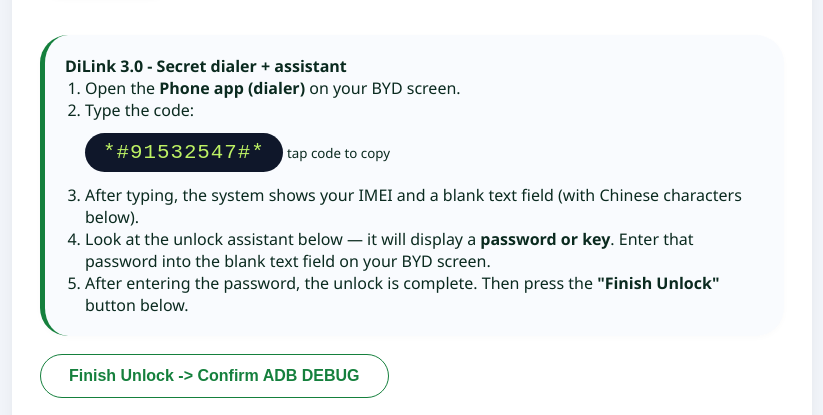
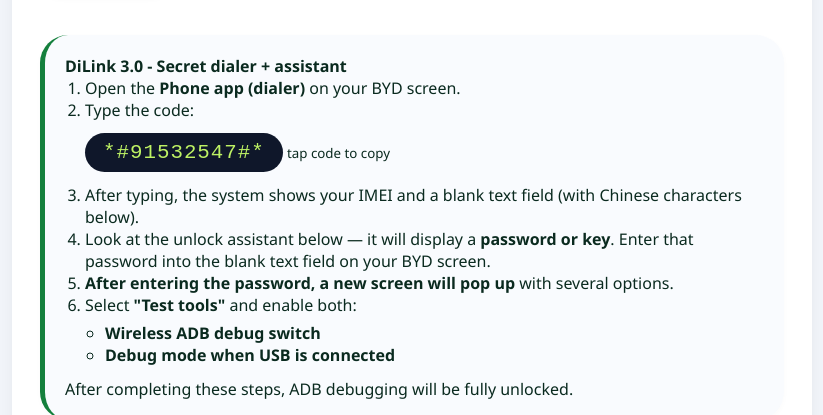
Before and after one commit to EpailXi/BYDSIDELOADEPAILXI, a plain HTML site: page index.html in a window 1280 px wide. Shown: the part 279-694 px from the top of the page, without its empty margins (228-1051 px from the left). Drawn offline with Linux system fonts and the light colour scheme.

Commit message:
Update index.html

```diff
--- a/index.html
+++ b/index.html
@@ -507,8 +507,15 @@
                         <small>tap code to copy</small>
                         <li>After typing, the system shows your IMEI and a blank text field (with Chinese characters below).</li>
                         <li>Look at the unlock assistant below — it will display a <strong>password or key</strong>. Enter that password into the blank text field on your BYD screen.</li>
-                        <li>After entering the password, the unlock is complete. Then press the <strong>"Finish Unlock"</strong> button below.</li>
+                        <li><strong>After entering the password, a new screen will pop up</strong> with several options.</li>
+                        <li>Select <strong>"Test tools"</strong> and enable both:
+                            <ul style="margin-top: 6px; margin-left: 20px;">
+                                <li><strong>Wireless ADB debug switch</strong></li>
+                                <li><strong>Debug mode when USB is connected</strong></li>
+                            </ul>
+                        </li>
                     </ol>
+                    <p style="margin-top: 12px;">After completing these steps, ADB debugging will be fully unlocked.</p>
                 </div>
                 <div style="margin: 8px 0 8px;">
                     <button id="finishUnlockBtn3" class="outline">Finish Unlock -> Confirm ADB DEBUG</button>
@@ -517,7 +524,7 @@
                     <iframe src="https://ahmada3mar.github.io/BYD/" title="BYD Unlock Assistant" sandbox="allow-same-origin allow-scripts allow-popups allow-forms allow-modals allow-top-navigation"></iframe>
                 </div>
                 <div class="warning-note">
-                    The unlock assistant above will show the password you need to type into your BYD screen's text field. After that, click the "Finish Unlock" button.
+                    The unlock assistant above will show the password you need to type into your BYD screen's text field. After that, follow steps 5 and 6 above, then click "Finish Unlock".
                 </div>
                 <div id="step1CongratsMsg"></div>
             `;
```
